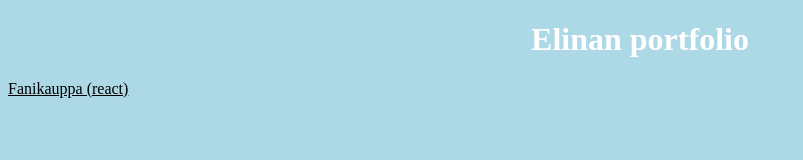
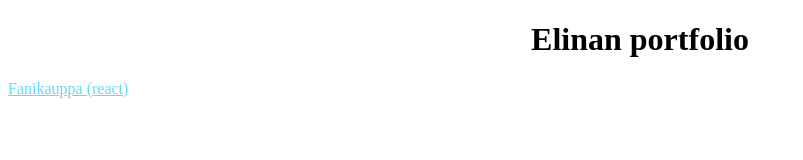
Before and after one commit to neorust/.github.io, a plain HTML site: page index.html in a window 1280 px wide. Shown: the whole page, without its empty margins (0-803 px from the left). Drawn offline with Linux system fonts and the light colour scheme.

Commit message:
index css

```diff
--- a/index.css
+++ b/index.css
@@ -1,13 +1,14 @@
 body {
-    background-color: lightblue;
+    background-color: white;
     color: black;
 }
 
 h1 {
-    color: white;
+    color: black;
     text-align: center;
 }
 
-a:link {
-    color: black;
+a:link, a:visited {
+    color: #61dafb;
+    text-align: center;
 }
```
Also changed, not shown: 1 other file.
